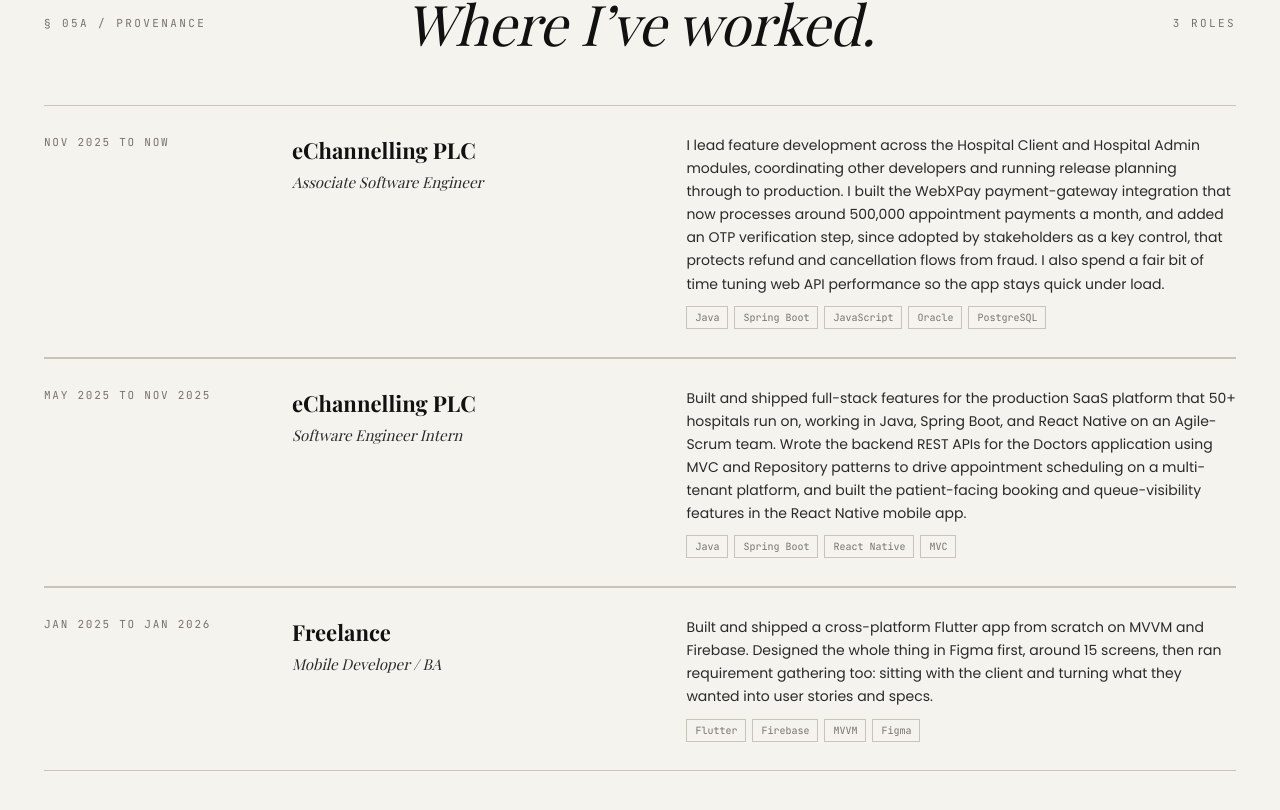
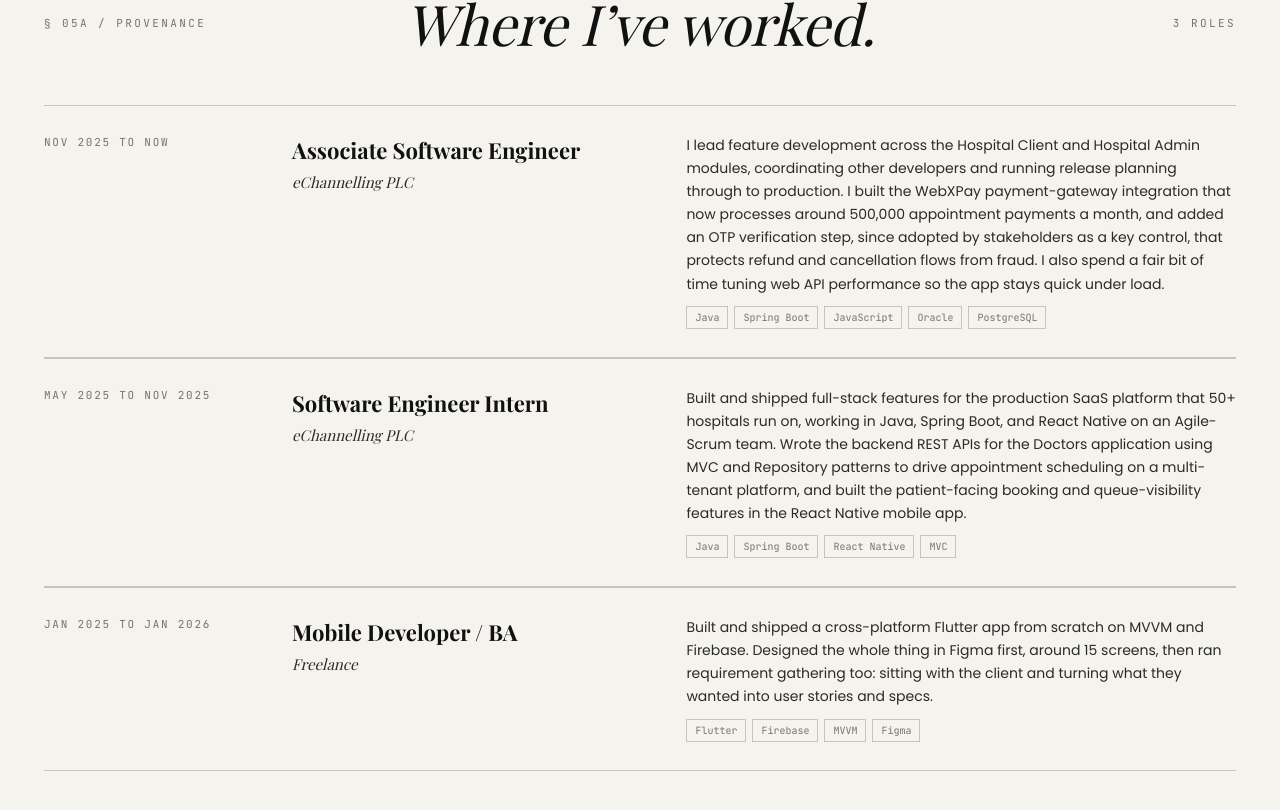
Before and after one commit to udithgunasekara/Portfolio_Website, a Next.js app: page / in a window 1280 px wide. Shown: the part 3428-4238 px from the top of the page. Built offline with nearby package versions, Linux system fonts and the light colour scheme.

Commit message:
change title and positions

```diff
--- a/src/app/globals.css
+++ b/src/app/globals.css
@@ -321,8 +321,8 @@
   font-family: var(--font-jetbrains); font-size: 11px; letter-spacing: .16em;
   text-transform: uppercase; color: var(--muted);
 }
-.exp-row .where { font-family: var(--font-playfair); font-size: 22px; font-weight: 700; }
-.exp-row .role {
+.exp-row .position { font-family: var(--font-playfair); font-size: 22px; font-weight: 700; }
+.exp-row .company {
   font-family: var(--font-playfair); font-size: 15px; font-style: italic;
   color: var(--ink-2); margin-top: 4px;
 }
--- a/src/components/Stack.tsx
+++ b/src/components/Stack.tsx
@@ -37,12 +37,12 @@
         </div>
         <div>
           {EXPERIENCE.map((e) => (
-            <Reveal key={e.where}>
+            <Reveal key={e.when}>
               <div className="exp-row">
                 <div className="when">{e.when}</div>
                 <div>
-                  <div className="where">{e.where}</div>
-                  <div className="role">{e.role}</div>
+                  <div className="position">{e.role}</div>
+                  <div className="company">{e.where}</div>
                 </div>
                 <div>
                   <div className="detail">{e.detail}</div>
```
